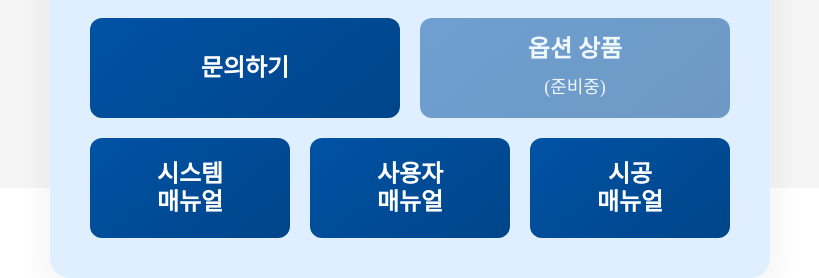
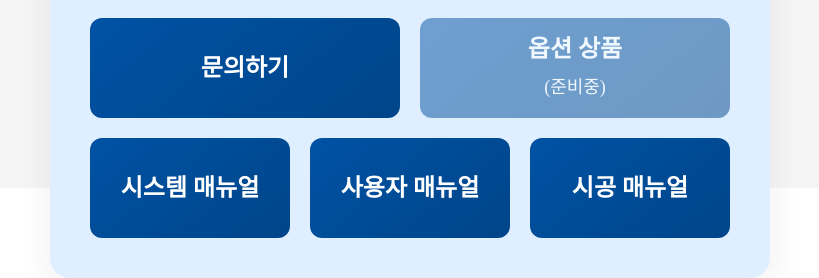
Before and after one commit to mizemanual/mizemanual.github.io, a plain HTML site: page ADTcaps/CTPN104-PAY/index.html in a window 1280 px wide. Shown: the part 612-890 px from the top of the page, without its empty margins (230-1049 px from the left). Drawn offline with Linux system fonts and the light colour scheme.

Commit message:
edit css

```diff
--- a/ADTcaps/CTPN104-PAY/index.html
+++ b/ADTcaps/CTPN104-PAY/index.html
@@ -29,9 +29,9 @@
                 <a href="" class="disable">옵션 상품<br/><span>(준비중)</span></a>
             </div>
             <div class="buttonBox">
-                <a href="./system.html">시스템<br/>매뉴얼</a>
-                <a href="./user.html">사용자<br/>매뉴얼</a>
-                <a href="./construction.html">시공<br/>매뉴얼</a>
+                <a href="./system.html">시스템 매뉴얼</a>
+                <a href="./user.html">사용자 매뉴얼</a>
+                <a href="./construction.html">시공 매뉴얼</a>
             </div>
             </div>
         </div>
--- a/ADTcaps/CTPN104-PAY/style.css
+++ b/ADTcaps/CTPN104-PAY/style.css
@@ -131,7 +131,6 @@ table {
     align-items: center;
     justify-content: center;
     gap: 10px;
-    white-space: nowrap;
     text-align: center;
 }
 .buttonBox a.disable {
@@ -184,6 +183,7 @@ table {
         font-weight: 600;
         height: 70px;
         gap: 8px;
+        word-break: keep-all;
     }
     .buttonBox a span {
         font-size: 14px;
```
